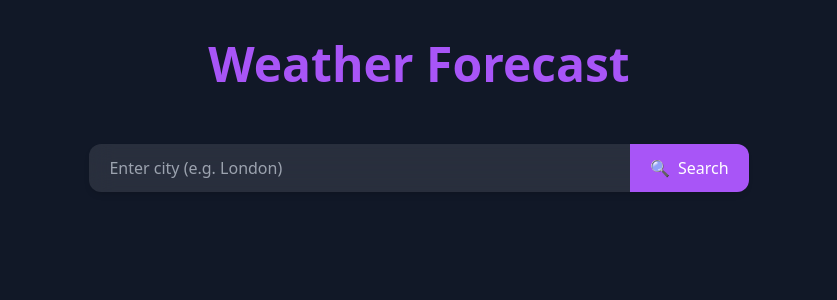
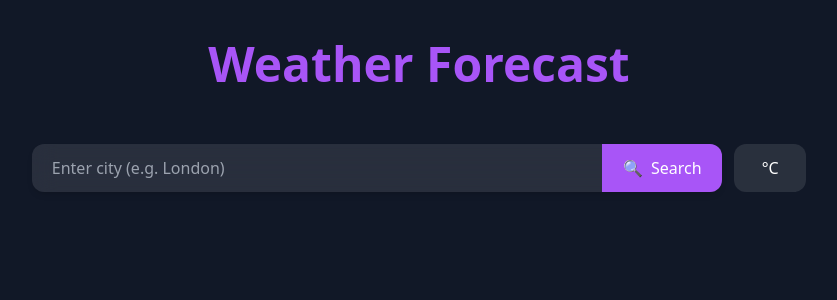
Before and after one commit to German900-code/Weather-Application, a React (Vite) app: page / in a window 1280 px wide. Shown: the top 300 px of the page, without its empty margins (221-1058 px from the left). Built offline with nearby package versions, Linux system fonts and the light colour scheme; no server answers; the HTML template or start-up script is replaced by a standard one.

Commit message:
Add unit toggle for weather data

```diff
--- a/src/App.jsx
+++ b/src/App.jsx
@@ -11,6 +11,7 @@ import LoadingGif from "./assets/gifs/loading-spinner.svg";
 
 function App() {
   const [weatherData, setWeatherData] = useState(null);
+  const [units, setUnits] = useState("metric");
   // State variable to hold the current city name, initialized from localStorage if available
   const [cityName, setCityName] = useState(() => {
     const savedCityName = localStorage.getItem("savedCityName");
@@ -27,6 +28,10 @@ function App() {
     if (!trimmedCity) return;
 
     setCityName(trimmedCity);
+  };
+
+  const toggleUnits = () => {
+    setUnits((prevUnits) => (prevUnits === "metric" ? "imperial" : "metric"));
   };
 
   // Save cityName to localStorage whenever it changes
@@ -76,7 +81,11 @@ function App() {
         Weather Forecast
       </h1>
 
-      <SearchBar onSearch={handleSearch} />
+      <SearchBar
+        onSearch={handleSearch}
+        units={units}
+        toggleUnits={toggleUnits}
+      />
 
       {loading && (
         <div
@@ -105,9 +114,14 @@ function App() {
               <CityAndTemperature
                 data={weatherData}
                 setCityName={setCityName}
+                units={units}
               />
-              <CurrentConditions data={weatherData} />
-              <WeatherHourly data={weatherData} API_KEY={API_KEY} />
+              <CurrentConditions data={weatherData} units={units} />
+              <WeatherHourly
+                data={weatherData}
+                API_KEY={API_KEY}
+                units={units}
+              />
             </>
           )}
         </>
--- a/src/components/CityAndTemperature.jsx
+++ b/src/components/CityAndTemperature.jsx
@@ -1,7 +1,8 @@
 import React, { useEffect, useState } from "react";
 import { FaLocationDot, FaTemperatureHalf } from "react-icons/fa6";
+import { formatTemperature } from "../utils/units";
 
-const CityAndTemperature = ({ data }) => {
+const CityAndTemperature = ({ data, units }) => {
   const [cityTime, setCityTime] = useState(null);
 
   const changeThermColor = (temp) => {
@@ -89,7 +90,8 @@ const CityAndTemperature = ({ data }) => {
             className={`${changeThermColor(data?.main?.temp)} text-2xl md:hover:scale-125 duration-200`}
           />
           <p className="text-purple-500 text-3xl font-bold md:hover:text-purple-800 duration-300  ">
-            Temperature: {Math.round(data?.main?.temp)}°C
+            Temperature: {formatTemperature(data?.main?.temp, units)}{" "}
+            {units === "metric" ? "°C" : "°F"}
           </p>
         </div>
         <div>
--- a/src/components/CurrentConditions.jsx
+++ b/src/components/CurrentConditions.jsx
@@ -1,6 +1,13 @@
 import { motion } from "framer-motion";
 import React, { useEffect, useState } from "react";
 import WeatherConditionCard from "./WeatherConditionCard";
+import {
+  formatTemperature,
+  formatWindSpeed,
+  getTemperatureUnit,
+  getWindSpeedUnit,
+} from "../utils/units";
+
 import {
   FaTemperatureHalf,
   FaWind,
@@ -24,7 +31,7 @@ import {
 } from "react-icons/wi";
 import { ImEye } from "react-icons/im";
 
-const CurrentConditions = ({ data }) => {
+const CurrentConditions = ({ data, units }) => {
   const [airData, setAirData] = useState(null);
   const [uvIndex, setUvIndex] = useState(null);
 
@@ -77,13 +84,13 @@ const CurrentConditions = ({ data }) => {
       id: "temperature",
       icon: <WiThermometer size={40} className="text-red-500" />,
       name: "Temperature",
-      value: `${Math.round(data.main.temp)}°C`,
+      value: `${formatTemperature(data.main.temp, units)} ${getTemperatureUnit(units)}`,
     },
     {
       id: "wind",
       icon: <WiWindy size={40} className="text-gray-400" />,
       name: "Wind speed",
-      value: `${Math.round(data.wind.speed)} km/h`,
+      value: `${formatWindSpeed(data.wind.speed, units)} ${getWindSpeedUnit(units)}`,
     },
     {
       id: "uv",
--- a/src/components/SearchBar.jsx
+++ b/src/components/SearchBar.jsx
@@ -3,8 +3,9 @@ import React, { useState } from "react";
 import { FaSearch } from "react-icons/fa";
 import { FaCity } from "react-icons/fa";
 
-const SearchBar = ({ onSearch }) => {
+const SearchBar = ({ onSearch, units, toggleUnits }) => {
   const [inputValue, setInputValue] = useState("");
+  const [error, setError] = useState(null);
 
   const { scrollY } = useScroll();
 
@@ -13,8 +14,16 @@ const SearchBar = ({ onSearch }) => {
   const scale = useTransform(scrollY, [0, 150], [1, 0.9]);
 
   const handleSubmit = () => {
-    if (!inputValue.trim()) return;
-    onSearch(inputValue);
+    if (!inputValue.trim()) {
+      setError("Please enter a city name");
+
+      setTimeout(() => {
+        setError("");
+      }, 3000);
+      return;
+    }
+    setError("");
+    onSearch(inputValue.trim());
     setInputValue("");
   };
   const handleKeyDown = (e) => {
@@ -42,13 +51,28 @@ const SearchBar = ({ onSearch }) => {
             ease: "easeInOut",
           },
         }}
-        className="w-full max-w-full md:max-w-[60%] mx-auto md:px-4"
+        className="w-full max-w-full md:max-w-[70%] mx-auto md:px-4"
       >
-        <div className="flex items-center bg-white/10 rounded-xl overflow-hidden shadow-md backdrop-blur-md focus-within:ring-2 focus-within:ring-purple-500 transition-all duration-300 md:hover:bg-white/20 focus-within:shadow-purple-500/30">
+        {/* <div className="flex items-center gap-3"> */}
+        <div className="flex flex-col sm:flex-row items-stretch sm:items-center gap-3">
+          <div
+            // className={`flex flex-1 items-center bg-white/10 rounded-xl overflow-hidden shadow-md backdrop-blur-md focus-within:ring-2 focus-within:ring-purple-500 transition-all duration-300 md:hover:bg-white/20 focus-within:shadow-purple-500/30`}
+
+            className={`flex flex-1 items-center bg-white/10 rounded-xl overflow-hidden shadow-md backdrop-blur-md transition-all duration-300
+            ${
+              error
+                ? "ring-2 ring-red-400"
+                : "focus-within:ring-2 focus-within:ring-purple-500"
+            }
+  `}
+          >
             <input
               type="text"
               value={inputValue}
-            onChange={(e) => setInputValue(e.target.value)}
+              onChange={(e) => {
+                setInputValue(e.target.value);
+                setError("");
+              }}
               onKeyDown={handleKeyDown}
               placeholder="Enter city (e.g. London)"
               className="w-[80%] lg:w-full px-3 md:px-4 md:py-3 lg:px-5 lg:py-3 py-2 bg-transparent outline-none text-white placeholder-gray-400 text-sm sm:text-base"
@@ -61,9 +85,73 @@ const SearchBar = ({ onSearch }) => {
               🔍 <span className="hidden sm:inline">Search</span>
             </button>
           </div>
+
+          <button
+            onClick={toggleUnits}
+            className="min-w-[72px] px-4 py-3 bg-white/10 md:hover:bg-purple-500 text-white rounded-xl transition whitespace-nowrap focus:outline-none focus:ring-2 focus:ring-purple-500"
+          >
+            {units === "metric" ? "°C" : "°F"}
+          </button>
+
+          {/* <button
+            onClick={toggleUnits}
+            className="px-4 py-3 bg-white/10 md:hover:bg-purple-500 lg:hover:bg-purple-500 text-white rounded-xl transition whitespace-nowrap focus:outline-none focus:ring-2 focus:ring-purple-500"
+          >
+            {units === "metric" ? "°F" : "°C"}
+          </button> */}
+        </div>
+        {error && (
+          <p className="mt-3 text-center text-sm text-red-400">{error}</p>
+        )}
       </motion.div>
     </motion.header>
   );
+
+  // My origincal search bar design, I decided to go with a more compact and modern design, so I commented out the original code below. The new design is more streamlined and fits better with the overall aesthetic of the app.
+  // return (
+  //   <motion.header className="sticky top-5 z-30 mb-14">
+  //     <motion.div
+  //       style={{ scale, width }}
+  //       initial={{ scale: 0 }}
+  //       animate={{
+  //         scale: 1,
+  //         y: [0, -6, 0],
+  //       }}
+  //       transition={{
+  //         scale: {
+  //           duration: 1,
+  //         },
+  //         y: {
+  //           duration: 4,
+  //           repeat: Infinity,
+  //           ease: "easeInOut",
+  //         },
+  //       }}
+  //       className="w-full max-w-full md:max-w-[60%] mx-auto md:px-4"
+  //     >
+  //       <div className="flex items-center bg-white/10 rounded-xl overflow-hidden shadow-md backdrop-blur-md focus-within:ring-2 focus-within:ring-purple-500 transition-all duration-300 md:hover:bg-white/20 focus-within:shadow-purple-500/30">
+  //         <input
+  //           type="text"
+  //           value={inputValue}
+  //           onChange={(e) => setInputValue(e.target.value)}
+  //           onKeyDown={handleKeyDown}
+  //           placeholder="Enter city (e.g. London)"
+  //           className="w-[80%] lg:w-full px-3 md:px-4 md:py-3 lg:px-5 lg:py-3 py-2 bg-transparent outline-none text-white placeholder-gray-400 text-sm sm:text-base"
+  //         />
+
+  //         <button
+  //           className="w-[20%] px-2 sm:px-5 py-3 bg-purple-500 hover:bg-purple-600 transition text-white flex items-center justify-center gap-1 sm:gap-2 text-sm sm:text-base whitespace-nowrap"
+  //           onClick={handleSubmit}
+  //         >
+  //           🔍 <span className="hidden sm:inline">Search</span>
+  //         </button>
+  //       </div>
+  //       <button className="mt-2 px-4 py-2 bg-white/10 hover:bg-purple-500 text-white rounded-lg transition">
+  //         °C / °F
+  //       </button>
+  //     </motion.div>
+  //   </motion.header>
+  // );
 };
 
 export default SearchBar;
--- a/src/components/WeatherHourly.jsx
+++ b/src/components/WeatherHourly.jsx
@@ -1,5 +1,6 @@
 import { motion } from "framer-motion";
 import React, { useEffect, useState } from "react";
+import { getTemperatureUnit, formatTemperature } from "../utils/units";
 import { FaCloud, FaSun, FaSnowflake, FaMoon } from "react-icons/fa";
 import {
   WiCloudy,
@@ -26,7 +27,7 @@ import SunBehindCloud from "../assets/images/sun-behind-cloud.svg";
 import SunBehindRainCloud from "../assets/images/sun-behind-rain-cloud.svg";
 import LoadingGif from "../assets/gifs/loading-spinner.svg";
 
-const WeatherHourly = ({ API_KEY, data }) => {
+const WeatherHourly = ({ API_KEY, data, units }) => {
   const [weatherByHours, setWeatherByHours] = useState(null);
   const [loading, setLoading] = useState(false);
 
@@ -146,7 +147,10 @@ const WeatherHourly = ({ API_KEY, data }) => {
                       width={40}
                       height="auto"
                     />
-                    <p className="text-white">{Math.round(item.main.temp)}°C</p>
+                    <p className="text-white">
+                      {formatTemperature(item.main.temp, units)}
+                      {units === "metric" ? " °C" : " °F"}
+                    </p>
                   </motion.div>
                 );
               })}
--- /dev/null
+++ b/src/utils/units.js
@@ -0,0 +1,23 @@
+export const getTemperatureUnit = (units) => {
+  return units === "metric" ? "°C" : "°F";
+};
+
+export const getWindSpeedUnit = (units) => {
+  return units === "metric" ? "m/s" : "mph";
+};
+
+export const formatTemperature = (temp, units) => {
+  if (units === "imperial") {
+    return Math.round((temp * 9) / 5 + 32);
+  }
+
+  return Math.round(temp);
+};
+
+export const formatWindSpeed = (speed, units) => {
+  if (units === "imperial") {
+    return Math.round(speed * 2.237); // m/s to mph
+  }
+
+  return Math.round(speed); // m/s
+};
```
Also changed, not shown: 1 other file (tests, documents, lock files or other folders). Lines whose indentation alone changed are shown as unchanged.
